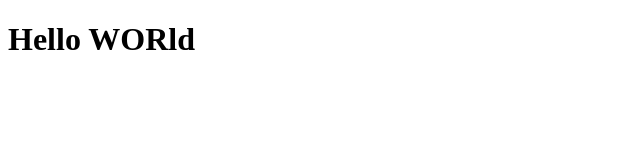
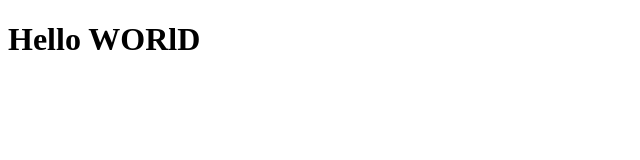
Before and after one commit to chor2022/www, a plain HTML site: page index.html in a window 1280 px wide. Shown: the full height of the page, 0-640 px from the left. Drawn offline with Linux system fonts and the light colour scheme.

Commit message:
Update index.html

```diff
--- a/index.html
+++ b/index.html
@@ -3,6 +3,7 @@
  <head>
  </head>
   <boby>
-  <h1>Hello WORld</h1>
+  <h1>Hello WORlD
+  </h1>
   </boby>
 </html>
```
